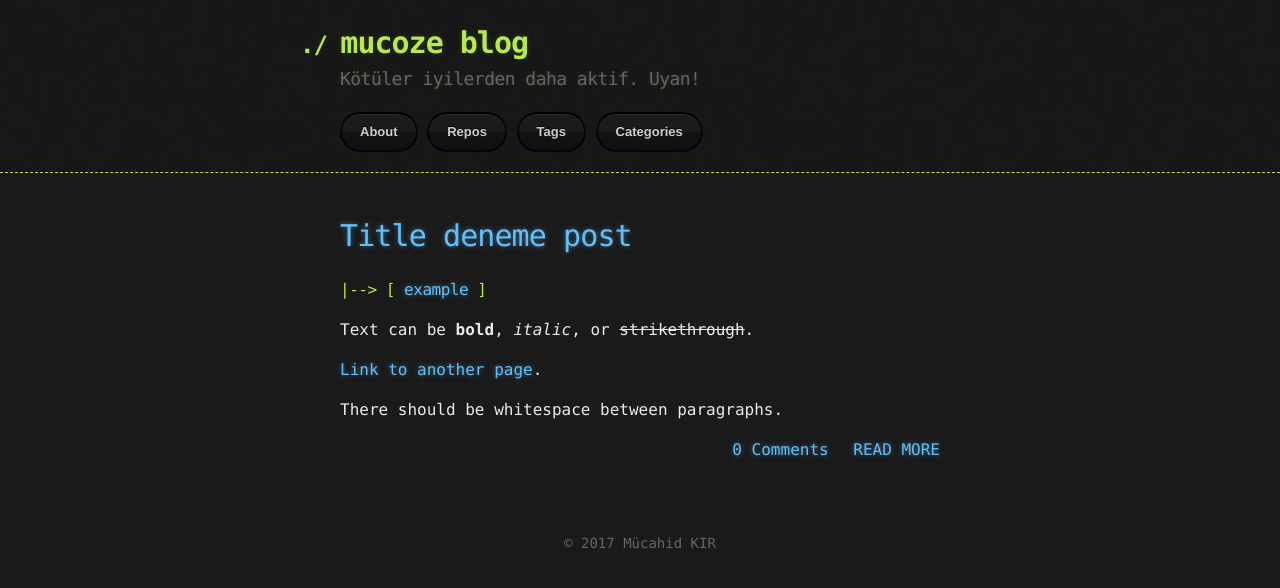
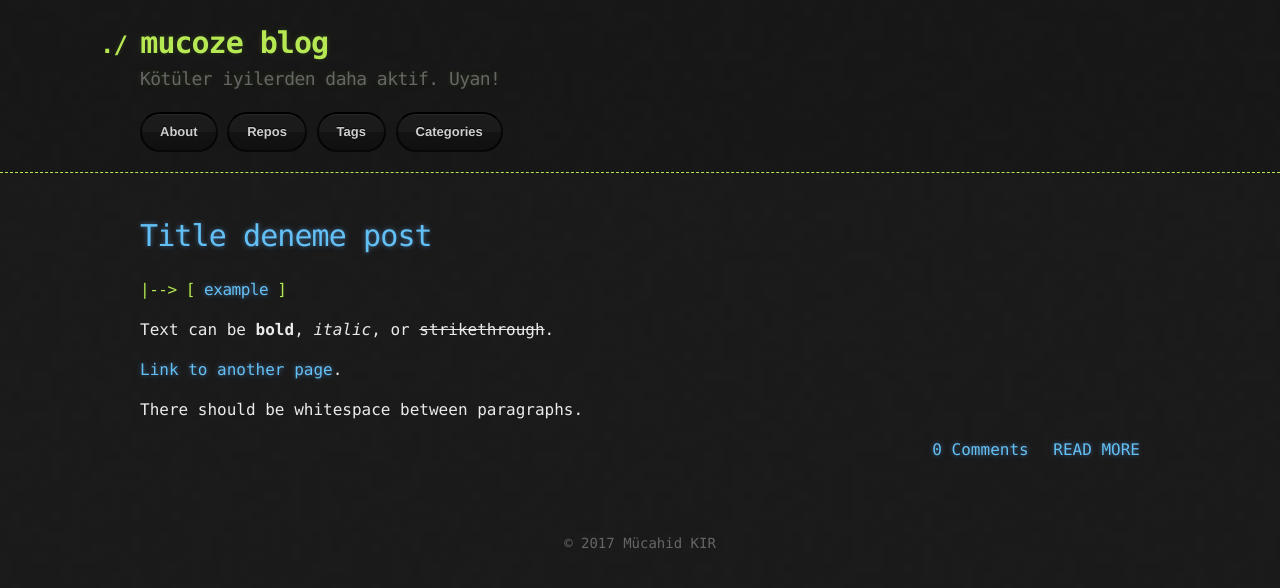
Before and after one commit to mucoze/mucoze.github.io, a Jekyll site: the page built from hacker/index.html, in a window 1280 px wide. Shown: the top 588 px of the page. Built offline with Jekyll 4.4.1, drawn with Linux system fonts in a browser that asks for light colours; the list of posts is cut into pages by our own code; comment, search, counter and statistics services are not loaded.

Commit message:
Update jekyll-theme-hacker.scss

```diff
--- a/hacker/_sass/jekyll-theme-hacker.scss
+++ b/hacker/_sass/jekyll-theme-hacker.scss
@@ -14,7 +14,7 @@ body {
 
 .container {
   width: 90%;
-  max-width: 600px;
+  max-width: 1000px;
   margin: 0 auto;
 }
 
```
